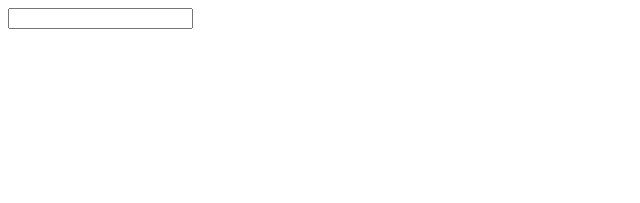
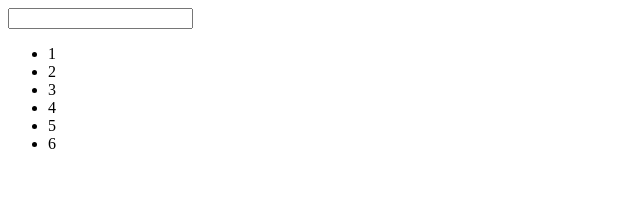
Before and after one commit to R-Islombek/React_Amaliyot, a React (Vite) app: page / in a window 1280 px wide. Shown: the top 203 px of the page, without its empty margins (0-640 px from the left). Built offline with nearby package versions, Linux system fonts and the light colour scheme.

Commit message:
inputlar bilan ishlash mukammalroq todo

```diff
--- a/src/App.jsx
+++ b/src/App.jsx
@@ -1,26 +1,18 @@
-import React from 'react'
-import { useState } from 'react'
+import React from 'react';
+import { useState } from 'react';
 
 const App = () => {
 
-  const [x, setX] = useState(false);
+  const arr = [1, 2, 3, 4, 5, 6]
+  return (
 
-   const handleChange = (evt)=>{
-      if (evt.target.value.length  >= 6) {
-        setX(false);
-      } else if(evt.target.value.length  > 0){
-        setX(true);
-      }else{
-        setX(false);
-      }
-   }
-
-
-
-  return (
     <div>
-          <input type="text" onChange={handleChange} />
-          {x && <span>kamida 6 ta belgidan iborat bo'sin</span>}
+          <input type="text" />
+          <ul>
+               {arr.map((item)=>(
+                <li key={item}>{item}</li>
+               ))}
+          </ul>
     </div>
   )
 }
```
